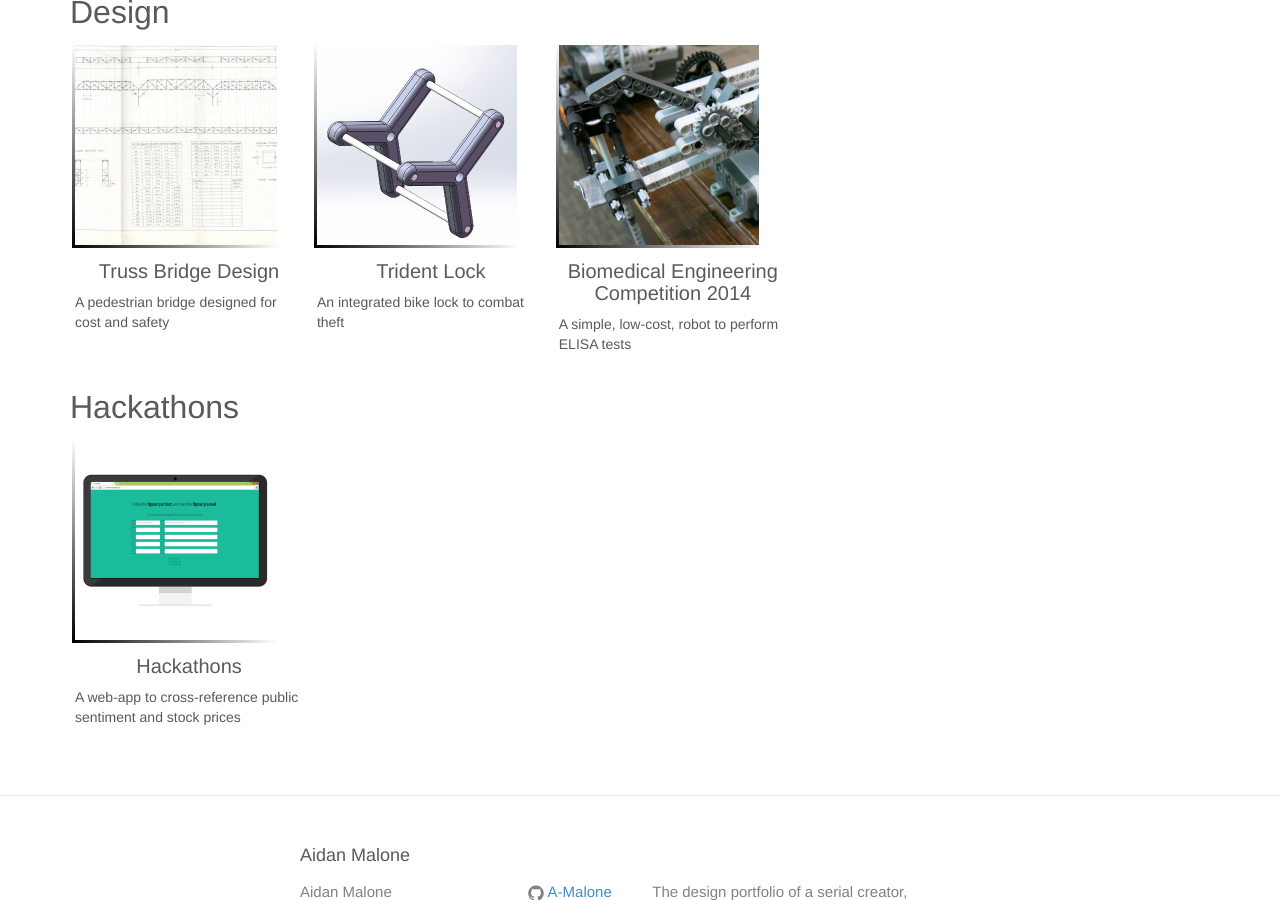
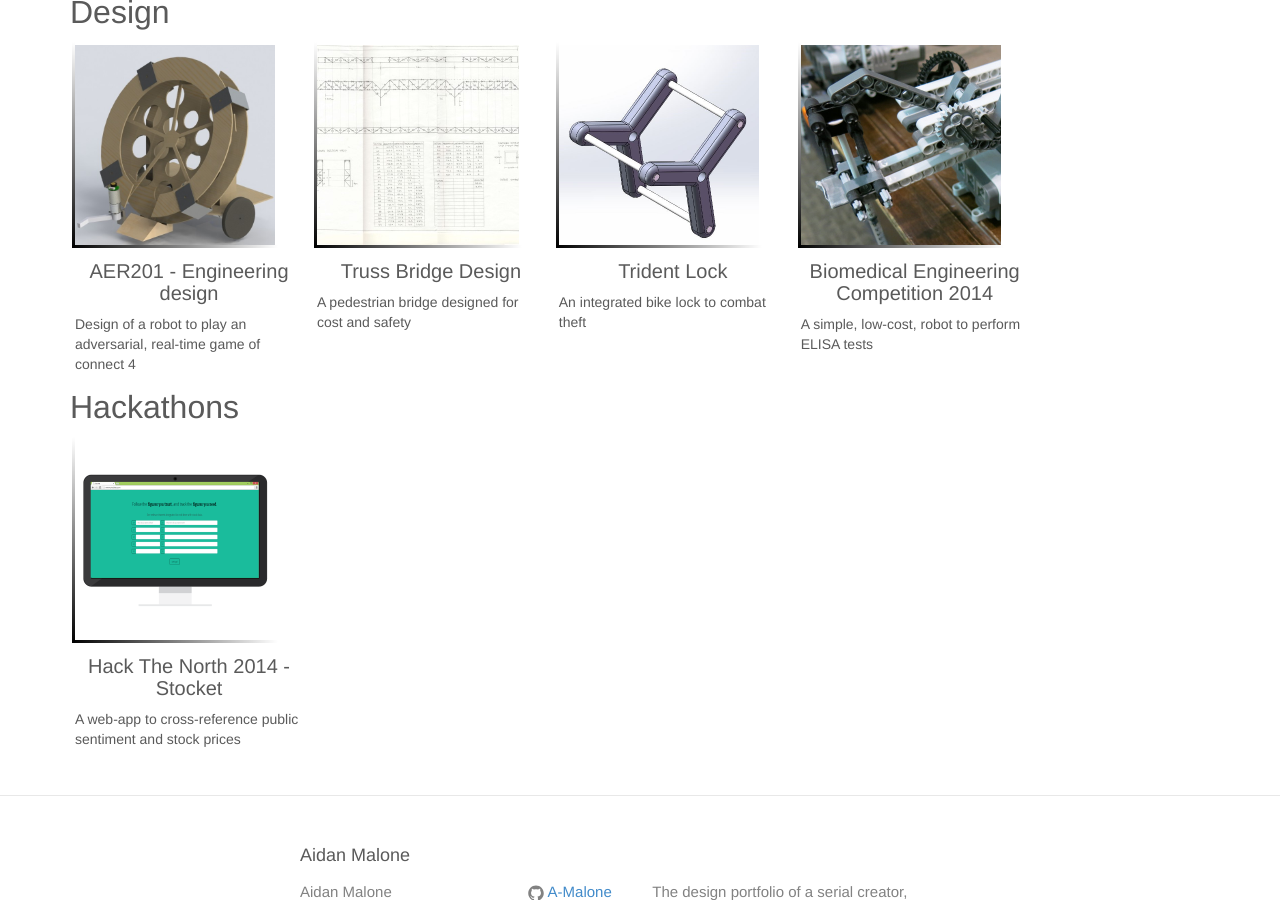
Before and after one commit to A-Malone/A-Malone.github.io, a Jekyll site: the page built from projects/index.md, in a window 1280 px wide and 900 px high, scrolled down 552 px. Built offline with Jekyll 4.4.1, drawn with Linux system fonts in a browser that asks for light colours; nearby versions of some CDN libraries; comment, search, counter and statistics services are not loaded; some of the changed lines change nothing that is shown.

Commit message:
Added AER201 project

```diff
--- a/projects/design/_posts/2014-09-11-bmec.md
+++ b/projects/design/_posts/2014-09-11-bmec.md
@@ -8,7 +8,7 @@ thumbnail: /assets/thumbnails/bmec.jpg
 Biomedical Engineering Competition 2014
 ====
 
-This February I had the opportunity to compete in the CUBE biomedical engineering competition, in which undergraduate students were given 4 hours to come up with a solution to the problem of automating the process of distributing a sample into wells for testing. The goal of the competition was to make it easier for labs in resource poor environments to administer an enzyme-linked immunosorbent assay (ELISA), a common test used to detect HIV. As such, the system had to be fast, accurate, and reusable. My team's entry, which won second place, is pictured below.
+In February of 2014, I had the opportunity to compete in the CUBE biomedical engineering competition, in which undergraduate students were given 4 hours to come up with a solution to the problem of automating the process of distributing a sample into wells for testing. The goal of the competition was to make it easier for labs in resource poor environments to administer an enzyme-linked immunosorbent assay (ELISA), a common test used to detect HIV. As such, the system had to be fast, accurate, and reusable. My team's entry, which won second place, is pictured below.
 
 <div class="center">
     <img src="{{ site.baseurl }}/assets/BMECrobot.jpg">
--- /dev/null
+++ b/projects/design/_posts/2015-04-30-aer201.md
@@ -0,0 +1,32 @@
+---
+layout: page
+title: AER201 - Engineering design
+desc: Design of a robot to play an adversarial, real-time game of connect 4
+thumbnail: /assets/design/sagan.jpg
+---
+
+AER201: Engineering design
+====
+
+Second year design (AER201) is widely considered the defining course of Engineering Science, referred to as: "The Robot". In this class, students in teams of three are presented with a challenge which requires the design of an autonomous robot. In 2015, my class was presented with the challenge of playing a real-time game of connect-4. The playing area was split into two halves with a dvidier and a makeshift connect-4 board in the middle. Ping-pong balls were placed in hoppers at specific locations on each half of the game board, and robots were tasked with collecting balls from the hoppers one at a time and placing them in the game board.
+
+The Design
+----------
+My team's principle objective was creating a robust solution resistant to catastrophic failure, and easily repaired in the worst case. This lead my team to value reliability, modularity, simplicity, and low cost throughout the design process. This lead to the design of our robot, Sagan, a name chosen due to it's revolving arm which ressembles the of a planet around a star.
+
+<div class="center">
+    <img src="{{ site.baseurl }}/assets/design/sagan.gif">
+    <p>Sagan docking with a hopper during development.</p>
+</div>
+
+Mechanically, Sagan minimizes the number of sensors and actuators required to acheive the goal without requiring complex controllers, emphasizing simplicity and reliability. This is acheived through intelligent structural design, making the desired configuration the lowest energy state. In ball collection, two guides mounted on the front of the disk guide the robot into a hopper, passively correcting for small errors in navigation. The ball elvation system is another example, as the ball is scooped out of a well, and falls into the holding tube as the arm swings by. Sagan's navigation system embodies the same values, with the three-wheel design allowing it to main contact with the game board at all times, reducing the potential of the robot becoming stuck or losing traction, potentialy throwing off estimates of distance. The use of an IR sensor array in concert with optical wheel encoders to measure distance travelled provides a mechanism for error checking and reduces positional errors.
+
+To increase repairability, Sagan's electrical system is entirely modular, connecting together through 4 and 6-pin connectors. This allowed the entire system to be rapidly disassembled and individual components repaired. This allowed the team to quickly perform critical repairs when a battery leak occured during a live demo. To reduce the risk of sensor or processor errors due to voltage variations, the sensors were driven through a high efficiency switching voltage regulator, and the microprocessor was driven by it's own lithium ion battery pack.
+
+The Results
+----------
+It is often said that no plan survives contact with the enemy. In this case the enemy was the game board, as Sagan had difficulty navigating accurately along the black lines painted on the board in the days leading up to the competition, frequently getting off track before even collecting a ball, and rarely making it to the board to deposit one. Miraculously however, with some 11th hour adjustments, we were able to get navigation working on competition day, depositing three balls in the board over the course of 3 rounds. This allowed us to advance to the elimination round, landing us in the top 8 teams in our section, before being eliminated.
+
+Reflection
+----------
+Having only tinkered with a pair of old headphones before this, AER201 was my first hands-on electronics project. I had already taken a workshop on soldering and using protoboards, but in this project I was able to design, lay out, and assemble an electronics system to interface between the mechanical elements and the robot's control system. This afforded me the chance to apply the theoretical knowledge gained in previous circuits courses, but also to apply design to an electrical system in addition to a mechanical one.
--- a/projects/hackathons/_posts/2015-01-01-HackTheNorth2014.md
+++ b/projects/hackathons/_posts/2015-01-01-HackTheNorth2014.md
@@ -1,6 +1,6 @@
 ---
 layout: page
-title: Hackathons
+title: Hack The North 2014 - Stocket
 desc: A web-app to cross-reference public sentiment and stock prices
 thumbnail: /assets/hackathons/stocket1.png
 categories: [projects, hackathons]
```
Also changed, not shown: assets/design/sagan.jpg (added), 1 other file.
